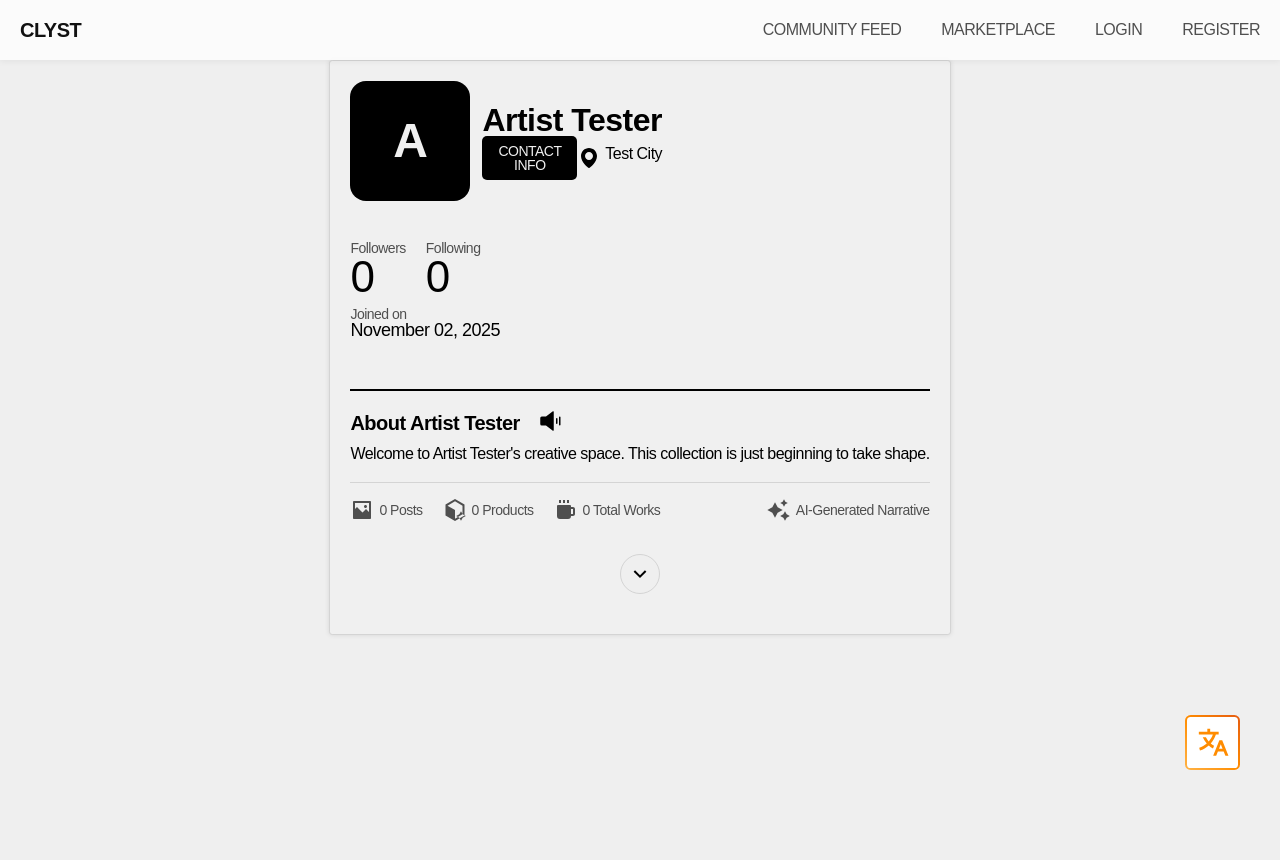
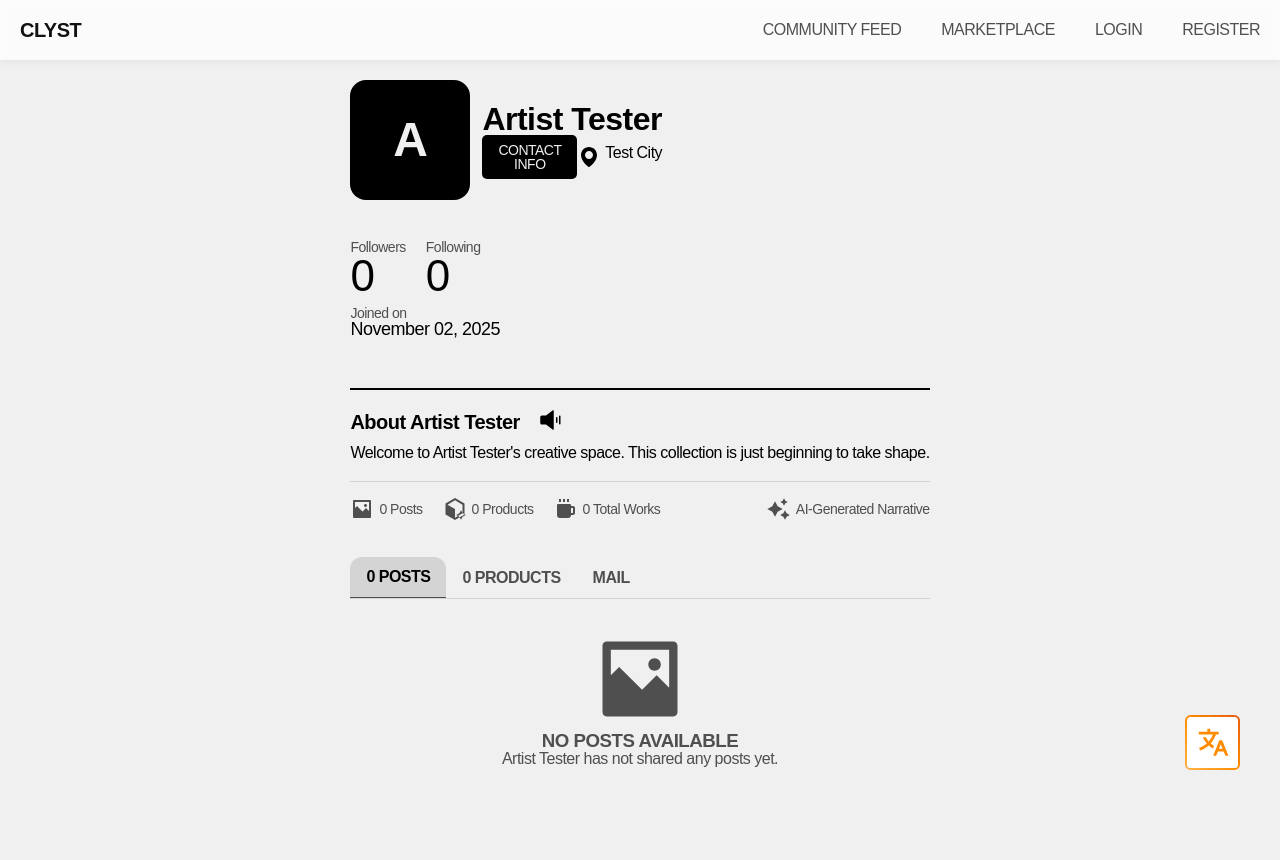
Before and after one commit to Shr3y4sm/Clyst, a Flask app: page /profile/12 in a window 1280 px wide. After the commit the page ends 770 px from the top, so only its background shows below. Run offline with Flask 3, Linux system fonts and the light colour scheme; data comes from the database, SQL or seed files in the repository; some libraries are stand-ins or nearby versions.

Commit message:
Added mail tab in terms of design

```diff
--- a/static/css/profile.css
+++ b/static/css/profile.css
@@ -1,14 +1,15 @@
 body {
 	color: var(--text);
-	background: var(--bg);
+	background: var(--card);
 	margin: 0;
 }
 
 .container {
+	background: var(--card);
 	display: flex;
 	justify-content: center;
 	margin: 0 auto;
-	min-height: 100vh;
+	min-height: 90vh;
 	padding: 0;
 }
 
@@ -46,9 +47,6 @@ svg {
 .profile-header {
 	display: flex;
 	background: var(--card);
-	border-radius: 0.2em;
-	border: 1px solid light-dark(#d4d4d4, #222);
-	box-shadow: 0 0 5px rgba(0, 0, 0, 0.1);
 	padding: 20px;
 	text-align: center;
 	flex-direction: column;
@@ -336,6 +334,7 @@ h1 {
 /* Content Tabs */
 .content-tabs {
 	background: var(--card);
+	margin: 24px 0 0 0;
 }
 
 .content-toggle-wrapper {
--- a/templates/profile.html
+++ b/templates/profile.html
@@ -299,14 +299,14 @@
           </div>
 
           <!-- Toggle Button for Posts/Products -->
-          <div class="content-toggle-wrapper">
+          <!-- <div class="content-toggle-wrapper">
             <button id="content-toggle-btn" onclick="toggleProfileContent()">
               <svg xmlns="http://www.w3.org/2000/svg" viewBox="0 0 24 24" fill="currentColor"><path d="M11.9997 13.1714L16.9495 8.22168L18.3637 9.63589L11.9997 15.9999L5.63574 9.63589L7.04996 8.22168L11.9997 13.1714Z"></path></svg>
             </button>
-          </div>
+          </div> -->
 
           <!-- Content Tabs -->
-          <div class="content-tabs" id="profile-content-tabs" style="display: none;">
+          <div class="content-tabs" id="profile-content-tabs">
             <div class="tab-nav">
               <button class="tab-button active" onclick="showTab('posts')">
                 {{ posts|length }} Posts
@@ -314,6 +314,10 @@
               <button class="tab-button" onclick="showTab('products')">
                 {{ products|length }} Products
               </button>
+    <button class="tab-button" onclick="toggleInboxModal()" title="Inbox" aria-label="Open Inbox">
+      Mail {% if unread_count and unread_count > 0 %} {{ unread_count }}
+      {% endif %}
+    </button>
             </div>
             <div class="tab-content">
               <!-- Posts Tab -->
```
